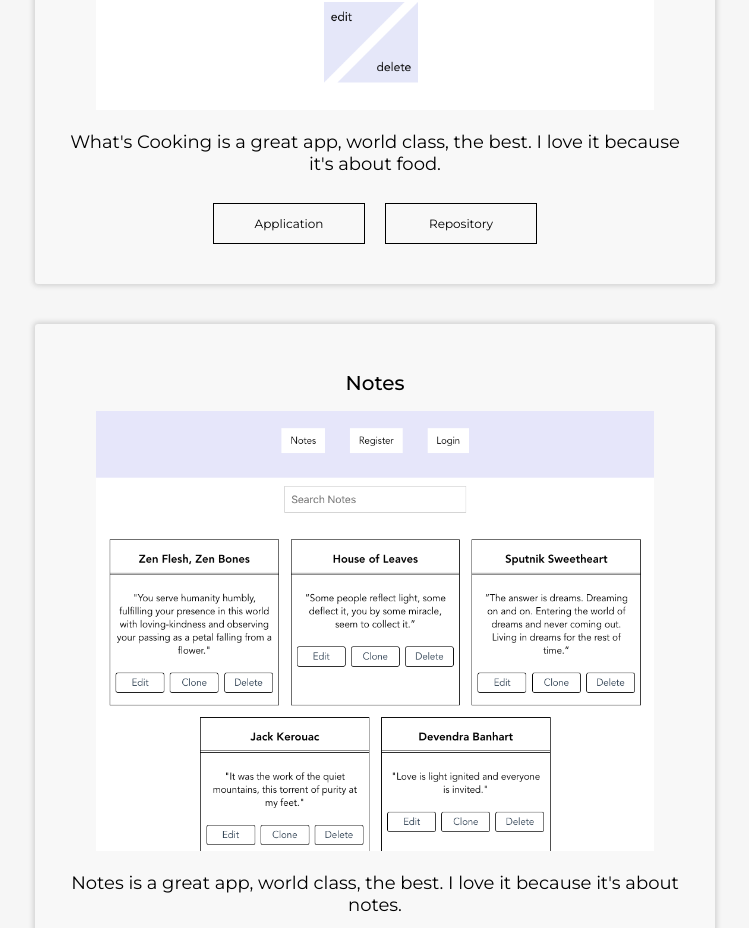
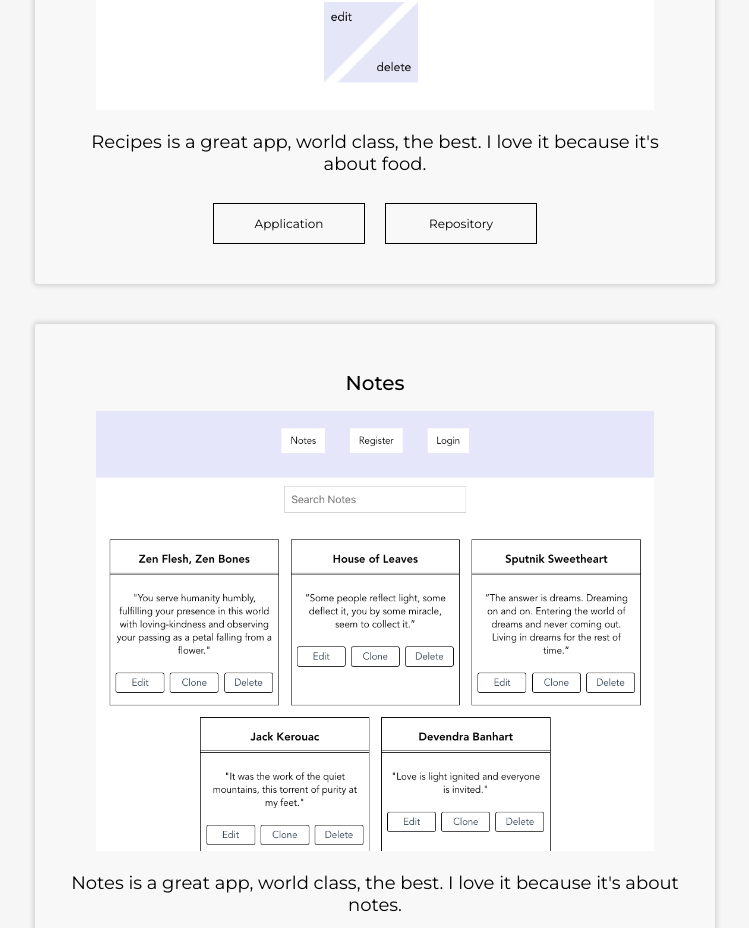
Before and after one commit to lolax/portfolio, a Vue app: page /portfolio in a window 1280 px wide. Shown: the part 1280-2208 px from the top of the page, without its empty margins (265-1014 px from the left). Built offline with nearby package versions, Linux system fonts and the light colour scheme; what vue-progressive-image would draw is missing.

Commit message:
Copy change

```diff
--- a/src/components/portfolio/projectData.js
+++ b/src/components/portfolio/projectData.js
@@ -9,7 +9,7 @@ const projectData = [
   {
     id: 2,
     name: 'Recipes',
-    description: 'What\'s Cooking is a great app, world class, the best. I love it because it\'s about food.',
+    description: 'Recipes is a great app, world class, the best. I love it because it\'s about food.',
     links: [{text: 'Application', href: 'https://recipes.lola.codes/', id: 'cookin-app'}, {text: 'Repository', href: 'https://github.com/lolax/L-L-Recipes', id: 'cookin-repo'}],
     gif: 'recipes.png'
   },
```
